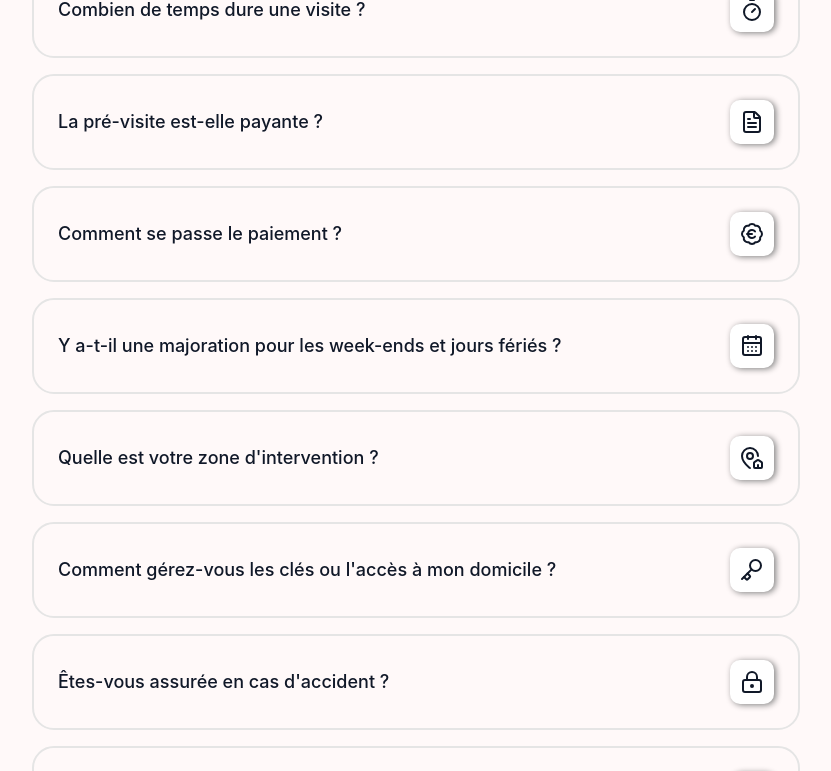
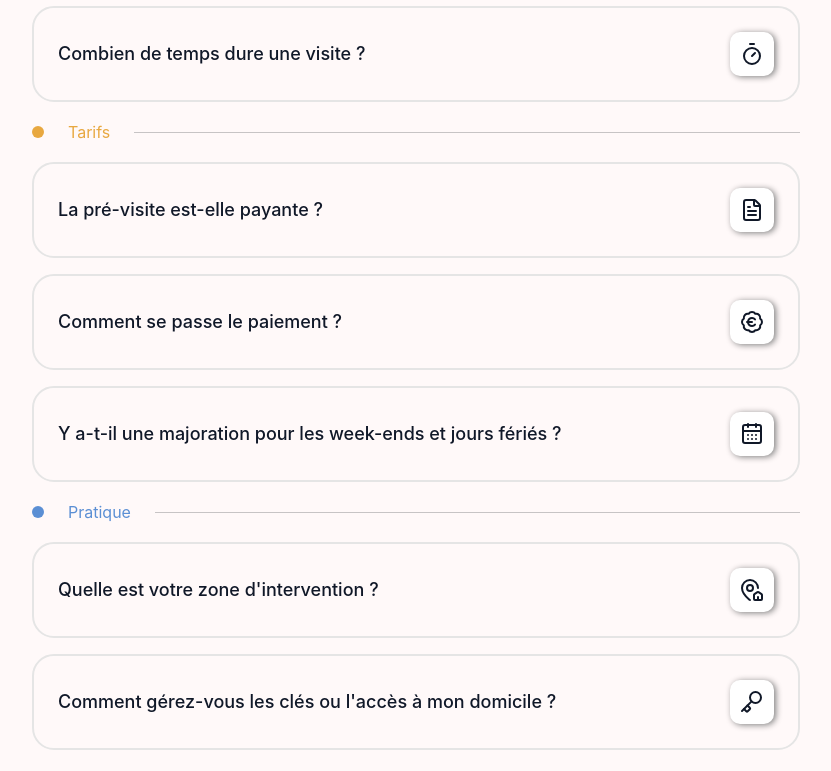
Before and after one commit to MaelMIOSSEC/Deskampet, a React (Vite) app: page /questions in a window 1280 px wide. Shown: the part 720-1491 px from the top of the page, without its empty margins (224-1055 px from the left). Built offline with nearby package versions, Linux system fonts and the light colour scheme.

Commit message:
Update src/pages/QuestionsSection.tsx

```diff
--- a/src/components/Questions/QuestionsSection.tsx
+++ b/src/components/Questions/QuestionsSection.tsx
@@ -13,11 +13,40 @@ import {
   type LucideIcon,
 } from "lucide-react";
 
+interface SectionData {
+  name: string;
+  color: string;
+}
+
+const sections: SectionData[] = [
+  {
+    name: "Services",
+    color: "#5fb9a9",
+  },
+  {
+    name: "Tarifs",
+    color: "#e8a840",
+  },
+  {
+    name: "Animaux",
+    color: "#72b554",
+  },
+  {
+    name: "Pratique",
+    color: "#5b8fd4",
+  },
+  {
+    name: "Confiance",
+    color: "#8b6fcb",
+  },
+];
+
 interface QuestionData {
   id: string;
   question: string;
   reponse: string;
   Icone: LucideIcon;
+  sectionDatas: SectionData | null;
 }
 
 const questions: QuestionData[] = [
@@ -27,6 +56,7 @@ const questions: QuestionData[] = [
     reponse:
       "Je m'occupe des chiens, chats, NAC (lapins, rongeurs, oiseaux, reptiles…) et des chevaux. Si vous avez un doute sur votre animal, n'hésitez pas à me contacter — j'étudierai votre situation avec plaisir.",
     Icone: PawPrint,
+    sectionDatas: sections.filter((q) => q.name === "Services")[0],
   },
   {
     id: "Services",
@@ -34,6 +64,7 @@ const questions: QuestionData[] = [
     reponse:
       "Oui, toutes mes interventions ont lieu chez vous. Cela permet à votre animal de rester dans son environnement familier, ce qui réduit le stress et favorise son bien-être pendant votre absence.",
     Icone: House,
+    sectionDatas: null,
   },
   {
     id: "Services",
@@ -41,6 +72,7 @@ const questions: QuestionData[] = [
     reponse:
       "Les visites pour chats et NAC durent environ 30 minutes. Les promenades pour chiens vont de 30 minutes à 1 heure. Pour les chevaux, la durée varie selon les soins à effectuer et est définie ensemble lors de la pré-visite.",
     Icone: Timer,
+    sectionDatas: null,
   },
   {
     id: "Tarifs",
@@ -48,6 +80,7 @@ const questions: QuestionData[] = [
     reponse:
       "Non, la pré-visite est totalement gratuite et sans engagement. C'est un moment essentiel pour faire connaissance avec vous et votre animal, et s'assurer que nous sommes bien en accord avant de démarrer.",
     Icone: FileText,
+    sectionDatas: sections.filter((q) => q.name === "Tarifs")[0],
   },
   {
     id: "Tarifs",
@@ -55,6 +88,7 @@ const questions: QuestionData[] = [
     reponse:
       "Le paiement s'effectue à la fin de chaque prestation, ou mensuellement pour les missions régulières. J'accepte les espèces, les virements bancaires et les chèques emploi-service universel (CESU).",
     Icone: BadgeEuro,
+    sectionDatas: null,
   },
   {
     id: "Tarifs",
@@ -62,6 +96,7 @@ const questions: QuestionData[] = [
     reponse:
       "Les tarifs restent identiques en semaine, week-end et jours fériés. Les tarifs affichés sur ma page prestations sont ceux que vous paierez, sans aucune mauvaise surprise.",
     Icone: CalendarDays,
+    sectionDatas: null,
   },
   {
     id: "Pratique",
@@ -69,6 +104,7 @@ const questions: QuestionData[] = [
     reponse:
       "J'interviens à Landerneau et dans un rayon de 10 km environ (La Roche-Maurice, Pencran, Le Folgoët…). Pour une localisation plus éloignée, contactez-moi : selon les disponibilités, des déplacements supplémentaires peuvent être envisagés.",
     Icone: MapPinHouse,
+    sectionDatas: sections.filter((q) => q.name === "Pratique")[0],
   },
   {
     id: "Pratique",
@@ -76,6 +112,7 @@ const questions: QuestionData[] = [
     reponse:
       "Lors de la pré-visite, nous convenons ensemble du mode d'accès (clés, boîte à clés, digicode…). Un exemplaire de clé peut m'être confié sous ma responsabilité, et toute remise est mentionnée dans le contrat de prestation.",
     Icone: Key,
+    sectionDatas: null,
   },
   {
     id: "Confiance",
@@ -83,6 +120,7 @@ const questions: QuestionData[] = [
     reponse:
       "Oui, je dispose d'une assurance Responsabilité Civile Professionnelle. En cas d'incident, vous êtes couverts. Je peux vous communiquer les détails de ma couverture sur simple demande.",
     Icone: LockKeyhole,
+    sectionDatas: sections.filter((q) => q.name === "Confiance")[0],
   },
   {
     id: "Confiance",
@@ -90,6 +128,7 @@ const questions: QuestionData[] = [
     reponse:
       "Bien sûr ! Après chaque visite, je vous envoie un compte-rendu accompagné de photos ou d'une courte vidéo. Partir l'esprit tranquille, c'est aussi ça mon rôle.",
     Icone: Camera,
+    sectionDatas: null,
   },
 ];
 
@@ -104,6 +143,8 @@ const QuestionsSection = () => {
       setDisplayQuestions(filtered);
     }
   }
+
+  console.log("question => ", questions);
 
   return (
     <>
@@ -127,6 +168,22 @@ const QuestionsSection = () => {
 
       <div className="mt-10 space-y-4">
         {displayQuestions.map((question, index) => (
+          <>
+            {question.sectionDatas !== null && (
+              <div className="flex flex-row items-center">
+                <div
+                  className="w-3 h-3 rounded-xl"
+                  style={{ backgroundColor: question.sectionDatas?.color }}
+                ></div>
+                <p
+                  className="px-4 m-0 leading-none"
+                  style={{ color: question.sectionDatas?.color }}
+                >
+                  {question.sectionDatas?.name}
+                </p>
+                <hr className="grow border-t m-0" />
+              </div>
+            )}
             <details key={index} className="border-2 rounded-3xl">
               <summary
                 className="p-4 font-medium text-lg text-gray-900 cursor-pointer hover:text-[#5fb9a9] items-center"
@@ -139,6 +196,7 @@ const QuestionsSection = () => {
               </summary>
               <div className="p-4 bg-gray-100 italic">{question.reponse}</div>
             </details>
+          </>
         ))}
       </div>
     </>
--- a/src/pages/Questions.tsx
+++ b/src/pages/Questions.tsx
@@ -3,7 +3,10 @@ import QuestionsSection from "@/components/Questions/QuestionsSection";
 export default function Questions() {
   return (
     <section className="my-20 max-w-3xl mx-auto px-6 sm:px-0">
-      <h1 className="text-center text-3xl sm:text-4xl font-bold" style={{ color: "#150e38" }}>
+      <h1
+        className="text-center text-3xl sm:text-4xl font-bold"
+        style={{ color: "#150e38" }}
+      >
         Besoin de précisions ?
       </h1>
       <QuestionsSection />
```
Lines whose indentation alone changed are shown as unchanged.
